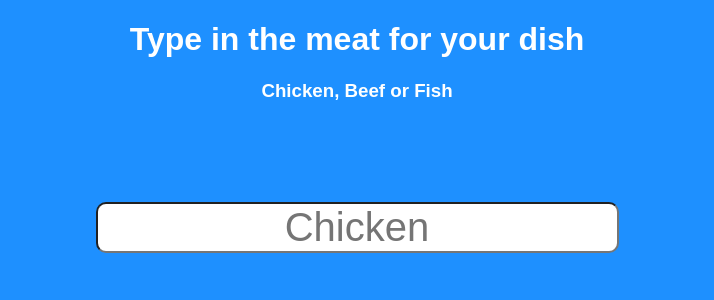
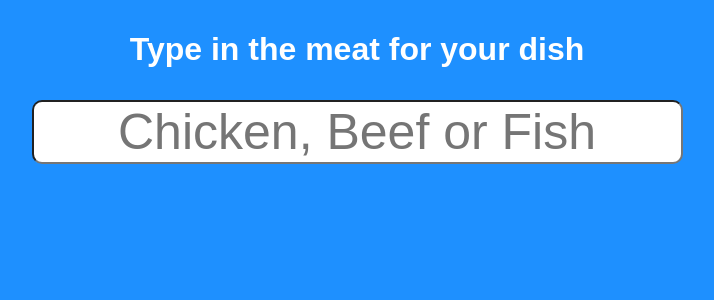
Before and after one commit to bhankee/Leftover-Food-App, a React (Create React App) app: page / in a window 1280 px wide. Shown: the top 300 px of the page, without its empty margins (283-997 px from the left). Built offline with nearby package versions, Linux system fonts and the light colour scheme.

Commit message:
Added a picture for each recipe.

```diff
--- a/src/Styles/Home.css
+++ b/src/Styles/Home.css
@@ -5,6 +5,7 @@ body {
 
 h1,h3 {
     text-align: center;
+    padding: 10px;
 }
 ul {
     list-style-type: none;
@@ -13,28 +14,33 @@ ul {
 }
 
 .listStyle {
-    margin:10px;
+    margin:5px;
 }
 
 .recipe {
-    font-size: 28px;
+    font-size: 36px;
 }
 
 input {
     border-radius: 10px;
-    font-size: 40px;
+    font-size: 50px;
     text-align: center;
 
 }
+.recipeMed {
+  font-size: 30px;
+  color: #FCD652;
+}
+
 .foodPic {
-    width: 20%;
+    width: 30%;
     height:auto;
     text-align: center;
+}
 
-}
 .inputBox{
     text-align: center;
-    margin:100px auto;
+    margin:10px auto 50px auto;
 
 }
 
@@ -48,16 +54,6 @@ input {
     margin-top: 200px;
 }
 
-.homeButton {
-    font-size: 24px;
-    border-radius: 7px;
-    padding:0 15px 0 15px;
-    color:dodgerBlue;
-    margin:auto;
-    display:block;
-    text-align: center;
-
-}
 
 .recipeStyle {
     margin:auto;
--- a/src/components/App.js
+++ b/src/components/App.js
@@ -10,7 +10,7 @@ class App extends React.Component{
     }
     render(){
         return(
-            <div>
+            <div className="center">
                 <Header />
                 <Input data={recipes} />
             </div>
--- a/src/components/Input.js
+++ b/src/components/Input.js
@@ -13,16 +13,15 @@ import '../Styles/Home.css';
 
    handleName(e){
        console.log('handleName')
-        if(e === 'chicken'){
+       if(e.toLowerCase() === 'chicken'){
                this.setState({value: 1})
-            } else if (e == 'beef') {
+           } else if (e.toLowerCase() === 'beef') {
                this.setState({value: 2})
-            } else if (e === 'fish'){
+           } else if (e.toLowerCase() === 'fish'){
                this.setState({value: 3})
            }
 
    }
-
 
   render(){
        const menu = this.props.data.filter((recipe) => {
@@ -35,9 +34,8 @@ import '../Styles/Home.css';
                <div>
                    <img src={recipe.picture} className="foodPic"></img>
                    <li key={recipe.id} className="recipe">{recipe.dish}</li>
-                    <li >{recipe.ingredients}</li>
-                    <p >{recipe.process}</p>
-
+                   <li className="recipeMed" >{recipe.ingredients}</li>
+                   <p className="recipeMed">{recipe.process}</p>
                </div>
            )
        })
--- a/src/components/header.js
+++ b/src/components/header.js
@@ -4,7 +4,6 @@ function Header(props){
     return(
         <div>
             <h1>Type in the meat for your dish</h1>
-            <h3>Chicken, Beef or Fish</h3>
         </div>
     )
 }
--- a/src/components/readInput.js
+++ b/src/components/readInput.js
@@ -16,7 +16,7 @@ class ReadInput extends React.Component{
         <div className='inputBox'>
             <input
             type='text'
-            placeholder='Chicken'
+            placeholder='Chicken, Beef or Fish'
             onChange={this.handleInput}
             />
         </div>
@@ -24,4 +24,6 @@ class ReadInput extends React.Component{
       }
   }
 
+
+
 export default ReadInput;
--- a/src/data.js
+++ b/src/data.js
@@ -5,22 +5,22 @@
             {
                 id:1,
                 dish: "Chicken and Rice",
-                    ingredients: "Left over chicken",
-                    process: "1)Gently reheat chicken in overn so it does not dry out\n 2)Heat 1 Tablespoon olive oil in your favorite pan\n3) Dice any veggies in your pantry and add these and chicken to pan and heat through.\n optional: Mix with fresh rice or quinoa to make more filling.",
+                ingredients: "Ingredients: Left over chicken",
+                process: "Gently reheat chicken in overn so it does not dry out. Heat 1 Tablespoon olive oil in your favorite pan. Dice any veggies in your pantry and add these and chicken to pan and heat through.\n optional: Mix with fresh rice or quinoa to make more filling.",
                 picture:"https://lh3.googleusercontent.com/5MQ2gr1ARKn3rWarqlHku2q2Olp6hIi5PLZsC4lnFmmfNNRtZa5_h3y7laCBkpE0UHtwsYUe0IVWit1A-91QXE-yIRQDdpXcpDUSNnBYSAkX3eR7uF4LCaFFHRhZm-P2CXXdqy_rZLG-ei2-Lqp4QXdml8d2IEA5tTHI5Vr3j-q9NVym7OhL33sjMpfKyOmX2NLv1jh0EXmXqxgdwJiba4Kur-4v54DlOIBwp-dhaOC82QBnIIaoB-tmzolLswQF_eDWyUrgYSwyHSHLK4fdbggMoqtYgwvq7VVURC5bRjZ1QFhcfaqju1J59wHjwjdDlplgxvjs6ZuinRuQC1XddO0B3scP85qEOb0aeWeOoN5h6MKM1Qe-oZzXmb76n-Ek8mNo1ZFLdDeYen46xQaulQOqvdpn1AUgqtwsUfUr-sV-DRgPf2BXu4pRgjBsSkjy3ni0d7n0uNKaHZyhbvB0Kqt5OmaHPFFpN2vs66z78URo417yxT7MwQi1oDmWso3-3P7dLfr51pc_OXiP7gSP4_vP0UwmWrcQJ4GokLl7HkjJwJR-pmt5ubVKbCWyJjRNqtzO9mOvg2F6D3k8_WpvpgWDGRnL6f1g5DWvosCjVL6hBi5WZQlo2K4A=w960-h720-no"
             },
             {
                 id:2,
                 dish: "Beef & Potatoes",
-                    ingredients: "Left over beef",
-                    process: "1)Reduce some beef borth and red wine in a pan until it thickens. Add beef and heat thorugh. Seerve with mashed potato and cucmber salad.",
+                ingredients: "Ingredients: Left over beef",
+                process: "Reduce some beef broth and red wine in a pan until it thickens. Add beef and heat thorugh. Seerve with mashed potato and cucmber salad.",
                 picture:"https://lh3.googleusercontent.com/PgFtI1jdQHlaFEi0FLwGHPRoxepkQX74dhlNxMVx90K93v6i_l5XwNmdrwo63iLwWjoxfB8mAF8OXK3hpEQT9i-Jbt0MabQz81xL_uRH_Fva0PL0a0vsUEVCxj7R-983o91QFMZtrf7lMKvTaQL321Ff3aqVyYoJRxxtIc3-QmOXQEl-e7dXHv_aex95okbZsp9x4asa2UgiwgX0rBlHFgxwA6GvN56W4O6dWeZhG75uw3g6tFIboX1sPU3VvxWdX10yiPcEqD5eFU_e9opIB2Q0CRjsOABBBPI62nuvEz3Q4ozBIEFWlEMaP9Sdu9GosgIbRQ4ZobGtQUEwVG0ru7oMgWuRQ6KrfCkcfSl-559TYQ6Nco_UPU4YPzdseynPrNXMnPebYkZuFuIeAcCdarRhWWB-67mz9OR83STME7np7FZvrVHBEVikZoruLZC1jJ4WF7pff4yzroPYpE8vwSUo3hf8d5FlzN6j198jP9uT-oojvHqEV3jnpj1jw2zKaH5xkgB2G4ZTdn0eXKZiTHEohXVrP9fjCbkhiucg2HPiQA2SXDqm6xLqzmIoRYo7-MjmSBNFuzNbDtikMFY1cKzIYeYVr6wT9wc6QCYsBX9PfxoApAwy=s960-no"
             },
             {
                 id:3,
                 dish: "Fish and Spinach Salad",
-                    ingredients: "Salmon and salad ingredients",
-                    process: "1)Gently heat up fish in oven @ 250F until 140F. Mix spinach with onhand veggies and toss with light dressing.",
+                ingredients: "Ingredients: Salmon and salad ingredients",
+                process: "Gently heat up fish in oven @ 250F until 140F. Mix spinach with onhand veggies and toss with light dressing.",
                 picture:"https://lh3.googleusercontent.com/WvfK4NA-oBzp4YXmajDtAr8JlHYx5jv4GQ5bUwDX1ofVsRpGpSIGFdzvR2tpuZqAbiiAZUzxNdU6YAZTascJ1pkkVi9fp4cIk9RmR_WfIouucfL5Y6FLm0iiOM_ifhj_1_TtaAvnFfbpftMV5aMzHJMDmHx4l8C86kanY78DB9PVy66-3EMyxB2G2jn2r_ScZBz4Wf9nvVLTVAyoNNQcZ2ybtWSIw7TY1WSNMf-kY5ZrJG6X3BFRjt-6uKyJQw-mUCTz8n5wU5n2qoIbmXpr7Bz4KWtiRZSdDOU_VA3cT-Ed8tKBVHqCL2jhGfB5ntKqis-PMhZXYp7rdlbX5Zq7AeO0to4lgj2npdt8LAXu_aL1y7XmQ7ko-YT-y4Ej1FIlVLgyKHsNoENu4bG1ShEyDASrypPdiRHC1WNWaCJKZ_IHZzJuOdPDl58qKtPWLi1bO6kSv8xhW4f-mR4HICAp-it2L9JQtHdXl-Hb0jGStJK2bbQxmuoNXnJudUd4F3c5vr-TKZAX0cO4JH-ryYd6-QeGX8Ev1faJcZU8mf1s9bfdy8AMgSAuJISSUD1z5pAaBFUausRA8t6WwxZmyOu9THkv1abHKAzLqwcxkseYM7XhXJogmJjl=s960-no"
             }
 
@@ -31,4 +31,5 @@
 
 
 
+
 export default recipes;
```
Lines whose indentation alone changed are shown as unchanged.
